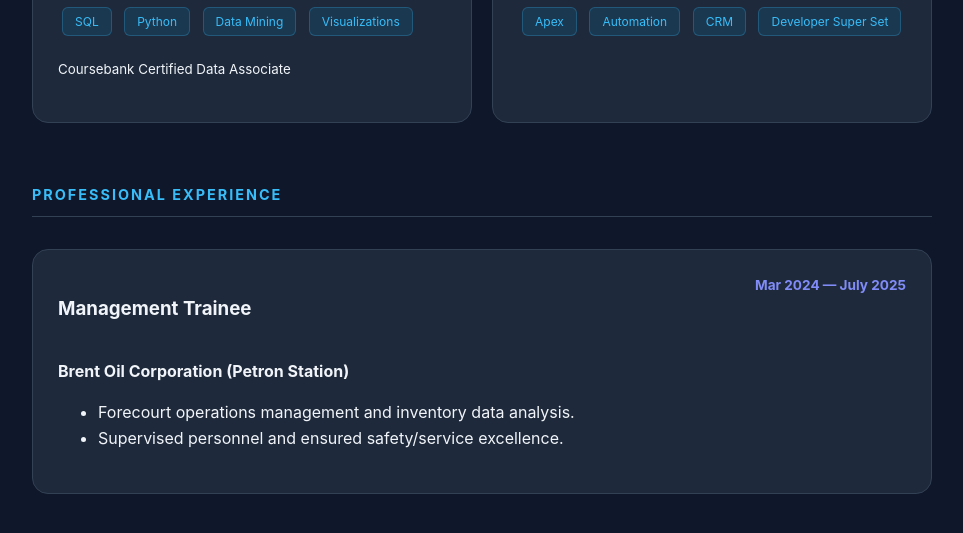
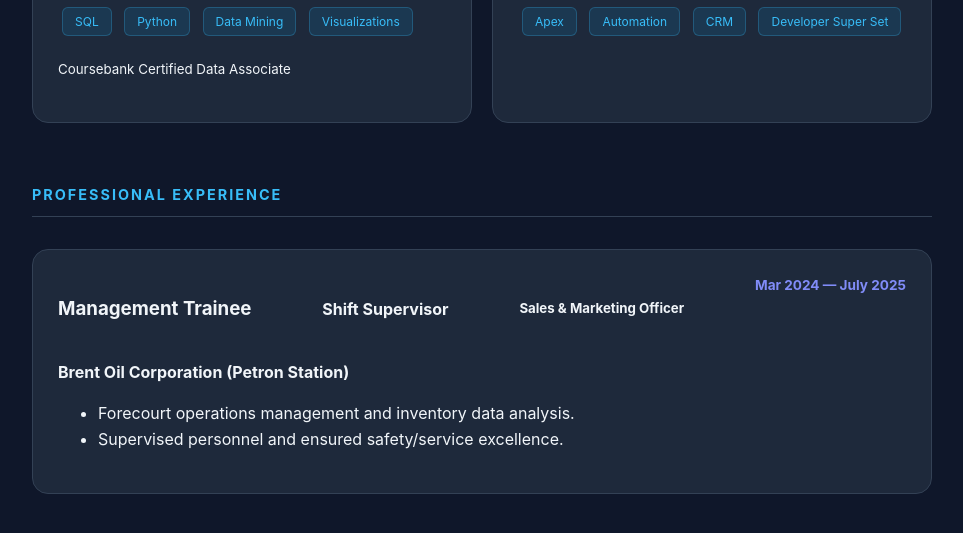
Before and after one commit to markdesolo26-svg/markdesolo.github.io, a plain HTML site: page index.html in a window 1280 px wide. Shown: the part 555-1088 px from the top of the page, without its empty margins (158-1121 px from the left). Drawn offline with Linux system fonts and the light colour scheme.

Commit message:
Update index.html

```diff
--- a/index.html
+++ b/index.html
@@ -172,12 +172,15 @@
         <div class="card" style="grid-column: 1 / -1;">
             <div style="display: flex; justify-content: space-between;">
                 <h3>Management Trainee</h3>
+                <h4>Shift Supervisor</h4>
+                 <h5>Sales & Marketing Officer</h5>
                 <span class="date">Mar 2024 — July 2025</span>
             </div>
             <p><strong>Brent Oil Corporation (Petron Station)</strong></p>
             <ul>
                 <li>Forecourt operations management and inventory data analysis.</li>
                 <li>Supervised personnel and ensured safety/service excellence.</li>
+
             </ul>
         </div>
 
```
